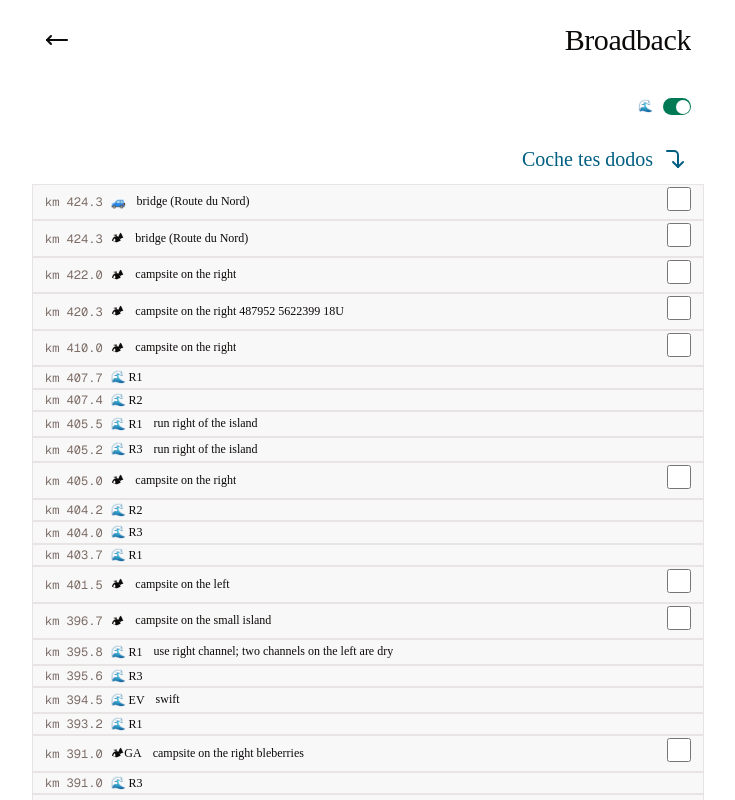
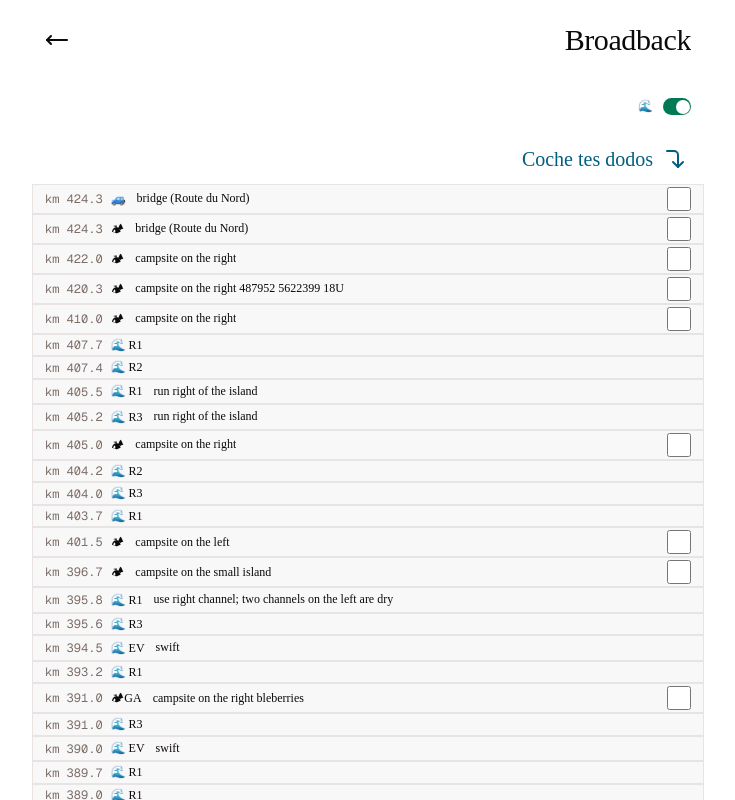
Before and after one commit to shawninder/demo-etapes, a Next.js app: page /broadback in a window 1280 px wide. Shown: the top 800 px of the page, without its empty margins (272-1007 px from the left). Built offline with nearby package versions, Linux system fonts and the light colour scheme.

Commit message:
fix checkboxes

```diff
--- a/src/components/River.tsx
+++ b/src/components/River.tsx
@@ -145,7 +145,7 @@ export default function River({ features = [] }: RiverProps) {
               </ItemContent>
               {isCampable ? (
                 <ItemActions>
-                  <label className="2xs:justify-end">
+                  <label className="2xs:justify-end flex-rox flex items-center">
                     <Input
                       type="checkbox"
                       checked={checked[km] || false}
```
